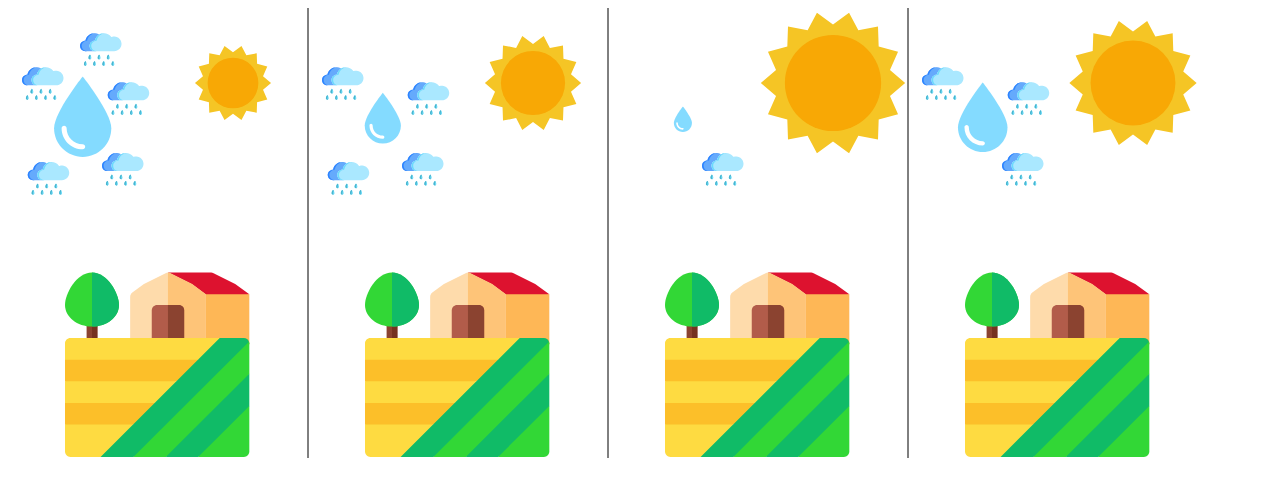
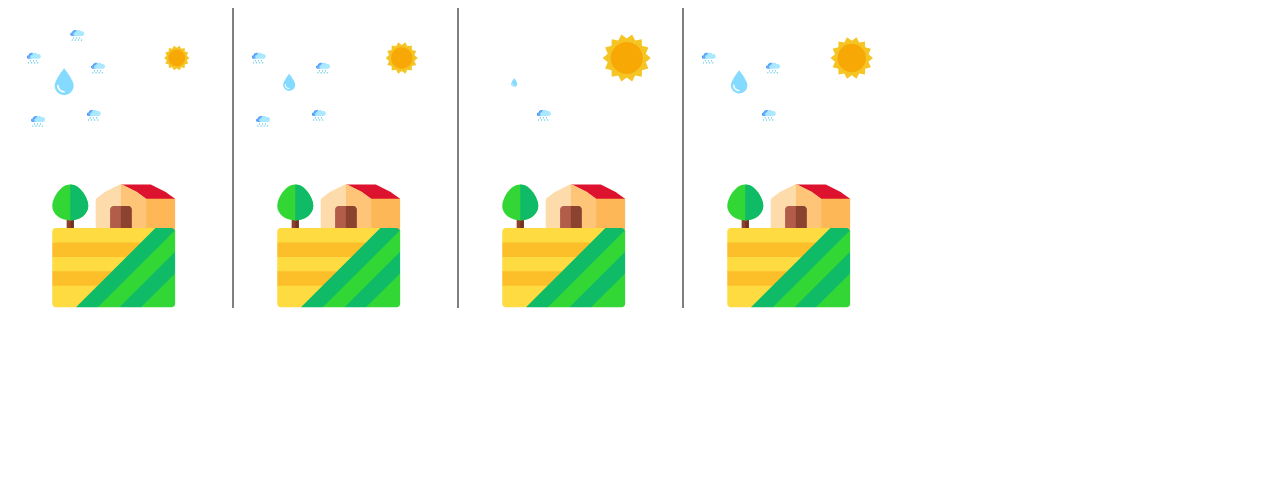
Before and after one commit to mz322/CS-3300-P2, a plain HTML site: page Michael/Plotting Images/index.html in a window 1280 px wide. Drawn offline with nearby package versions, Linux system fonts and the light colour scheme.

Commit message:
Final image edits

```diff
--- a/Michael/Plotting Images/index.html
+++ b/Michael/Plotting Images/index.html
@@ -12,8 +12,8 @@
 <script>
 
 //Svg Dimensions
-var svg_height= 450
-var svg_width= 1200
+var svg_height= 300
+var svg_width= 900
 
 
 //Placeholder empty svg
@@ -129,7 +129,7 @@ var plot_barn= function(g_name) {
 
 var plot_single_droplet= function(g_name) {
   var inner_image= g_name.append("g")
-  .attr("transform", "scale (" + (.0000003 * (svg_height * svg_width / 2)) + "," + (.0000003 * (svg_height * svg_width / 2)) + ") translate (-250, -250)")
+  .attr("transform", "scale (" + (.0000002 * (svg_height * svg_width / 2)) + "," + (.0000002 * (svg_height * svg_width / 2)) + ") translate (-250, -250)")
 
   inner_image.append("path")
   .attr("d", "M118.607,215.185c-0.608-36.408,28.722-66.112,64.991-66.112c0.493,0,0.98,0.026,1.471,0.037  c5.257-32.388,24.424-60.094,51.158-76.836c-17.198-10.775-37.531-17.009-59.322-17.009c-55.652,0-101.796,40.632-110.434,93.845  c-0.491-0.011-0.977-0.037-1.471-0.037c-36.269,0-65.599,29.704-64.991,66.112c0.595,35.64,30.416,63.889,66.061,63.889h118.598  C149.022,279.074,119.202,250.825,118.607,215.185z")
@@ -239,7 +239,7 @@ var create_small_droplets= function(number_droplets, g_name) {
 
 var create_large_droplet= function(g_name) {
   var inner_image= g_name.append("g")
-  .attr("transform", "scale (.000000015, .000000015) translate (-258, -280)")
+  .attr("transform", "scale (.00000001, .00000001) translate (-258, -280)")
 
   inner_image.append("path")
   .attr("d", "M438.4,329.6C438.4,430.933,356.267,512,256,512S73.6,430.933,73.6,329.6S256,0,256,0  S438.4,229.333,438.4,329.6z")
@@ -252,7 +252,7 @@ var create_large_droplet= function(g_name) {
 
 var create_sun= function(g_name) {
   var inner_image= g_name.append("g")
-  .attr("transform", "scale (.00000003, .00000003) translate (-210, -210)")
+  .attr("transform", "scale (.00000002, .00000002) translate (-210, -210)")
 
   inner_image.append("polygon")
   .attr("points", "420,210 375.774,247.857 399.238,301.145 342.926,315.986 340.945,374.184 283.764,363.211    256.724,414.779 210,380 163.276,414.779 136.236,363.211 79.055,374.184 77.073,315.986 20.762,301.144 44.226,247.858 0,210    44.226,172.143 20.762,118.855 77.074,104.014 79.055,45.816 136.236,56.789 163.276,5.221 210,40 256.723,5.221 283.764,56.789    340.945,45.816 342.927,104.014 399.238,118.856 375.774,172.142  ")
@@ -419,7 +419,7 @@ var update_weather_image= function(input_array) {
 update_weather_image(demo_array)
 
 //to be input by console for demo
-var newExample= [10, 20, 30, 20, 5, 60, 15, 20, 80, 20, 10, 60]
+var newExample= [10, 20, 30, 20, 5, 60, 15, 20, 80, 20, 10, 30]
 var newExample2= [30, 10, 40, 100, 30, 50, 80, 20, 80, 10, 6, 60]
 
 </script>
```
